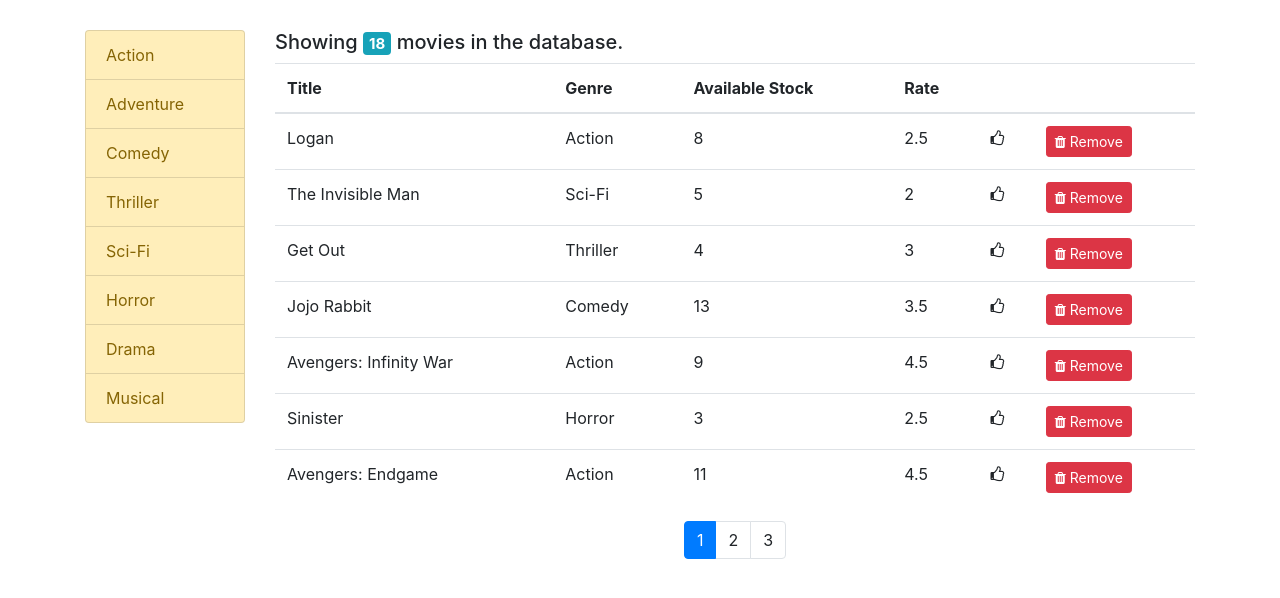
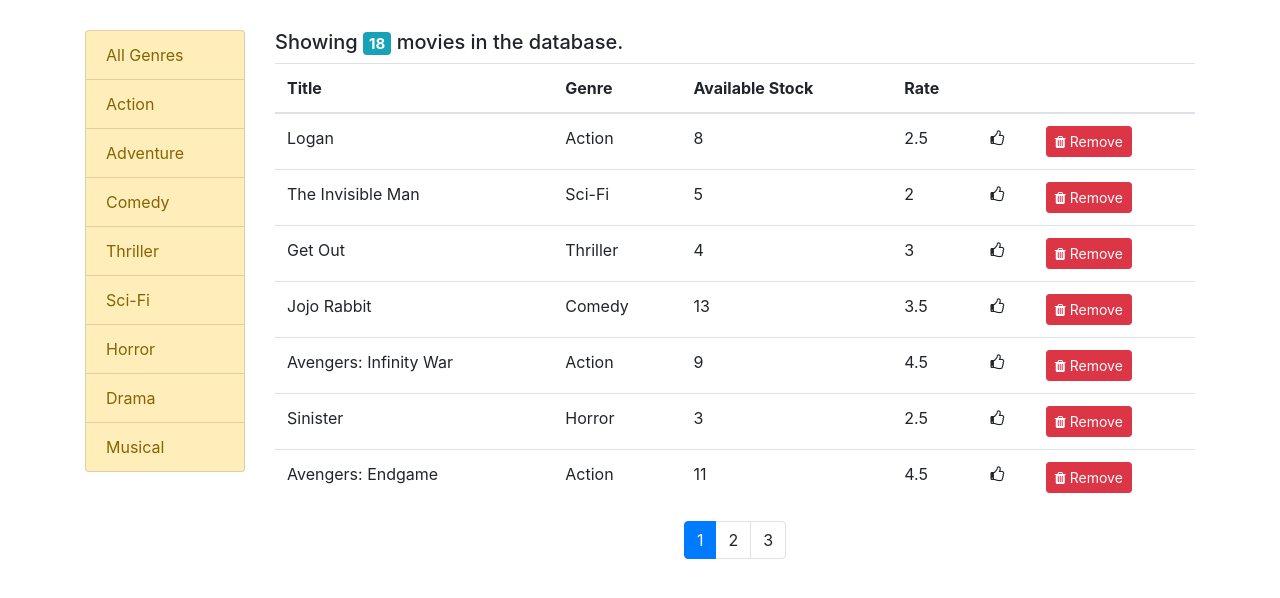
Before and after one commit to naseebbajracharya/movie-rental-react, a React (Create React App) app: page / in a window 1280 px wide. Shown: the top 598 px of the page. Built offline with nearby package versions, Linux system fonts and the light colour scheme.

Commit message:
all genres list group added

```diff
--- a/src/components/movies.jsx
+++ b/src/components/movies.jsx
@@ -15,7 +15,8 @@ class Movies extends Component {
     };
 
     componentDidMount() {
-        this.setState({movies: getMovies(), genres: getGenres()});
+        const genres = [{name: 'All Genres'}, ...getGenres()]
+        this.setState({movies: getMovies(), genres});
     }
 
     handleDelete = (movie) => {
```
Also changed, not shown: 1 other file (tests, documents, lock files or other folders).
